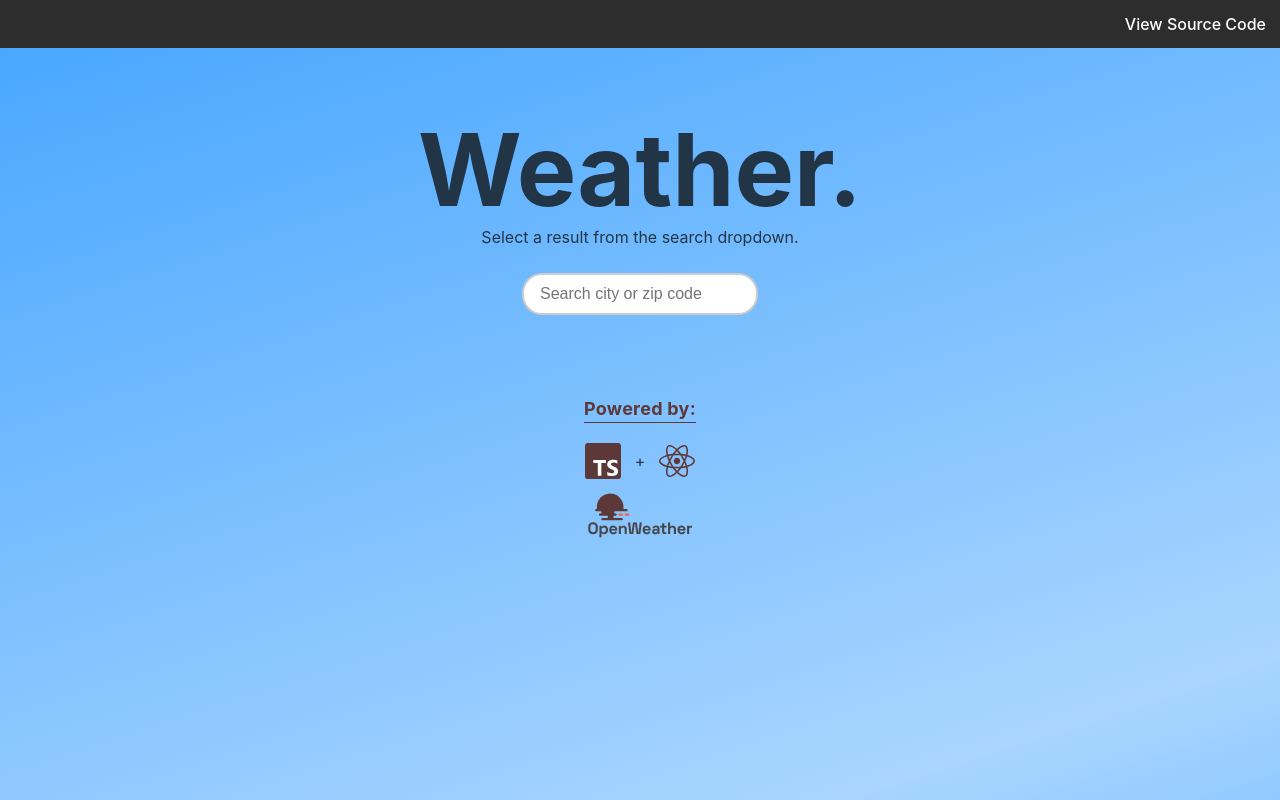
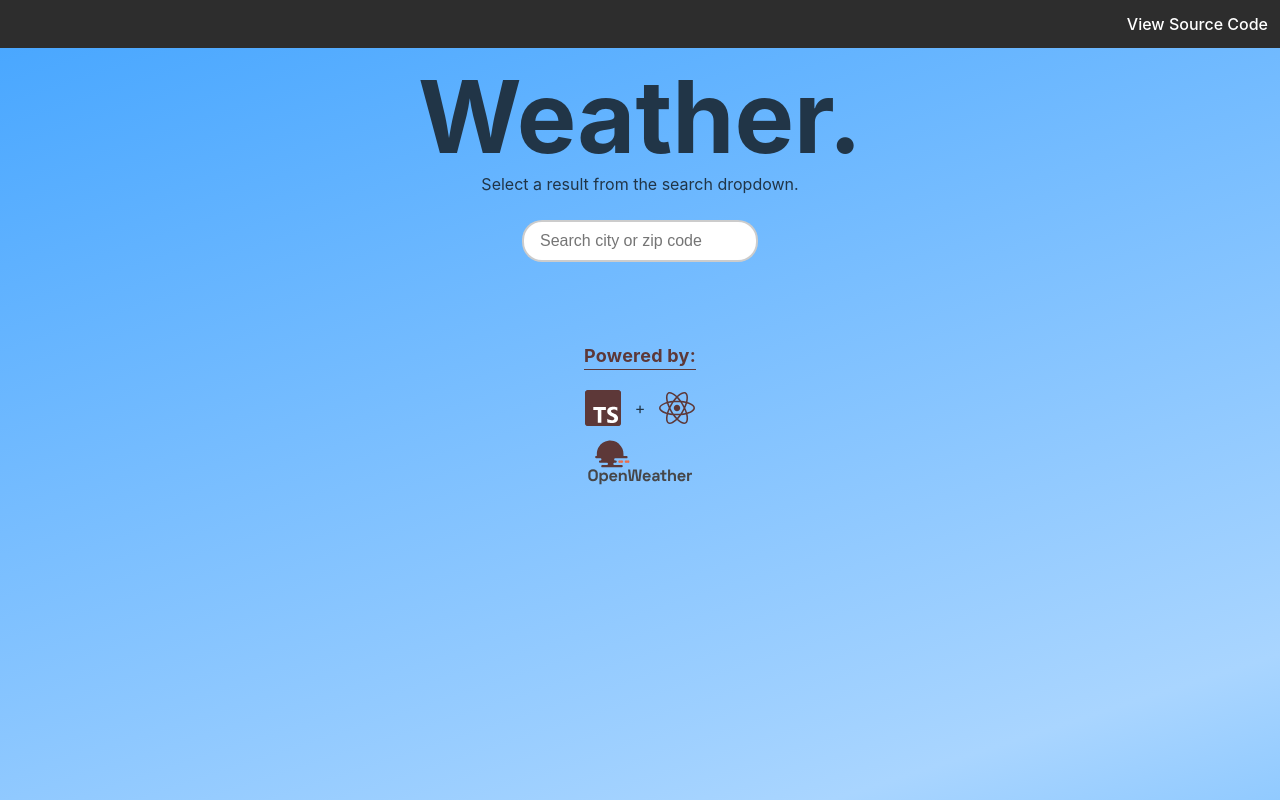
Before and after one commit to dknific/dk-weather-app, a React (Vite) app: page / in a window 1280 px wide. Built offline with nearby package versions, Linux system fonts and the light colour scheme.

Commit message:
012 - Testing more navbar fixes

```diff
--- a/src/components/Navbar.tsx
+++ b/src/components/Navbar.tsx
@@ -3,10 +3,10 @@ import '../styles/Navbar.css';
 export default function Navbar() {
   return (
     <div className="navbar">
-      <a href="https://www.daveyknific.com">
+      <a className='portfolio-link' href="https://www.daveyknific.com">
         <div className='photo-holder'></div>
       </a>
-      <a href="https://www.github.com/dknific" target="_blank">View Source Code</a>
+      <a className='code-link' href="https://www.github.com/dknific" target="_blank">View Source Code</a>
     </div>
   );
 }
--- a/src/styles/HomeScreen.css
+++ b/src/styles/HomeScreen.css
@@ -2,6 +2,11 @@
   display: flex;
   flex-direction: column;
   align-items: center;
+}
+
+h1 {
+  margin: 62px auto 0 auto;
+  font-size: 52px;
 }
 
 .instructions {
@@ -46,11 +51,6 @@
   fill: #5d3838;
 }
 
-h1 {
-  margin-bottom: 0;
-  font-size: 52px;
-}
-
 @media (min-width: 720px) {
   h1 {
     font-size: 100px;
--- a/src/styles/Navbar.css
+++ b/src/styles/Navbar.css
@@ -1,15 +1,24 @@
 .navbar {
-  position: sticky;
+  position: absolute;
   top: 0;
+  width: 100%;
   z-index: 98;
   display: flex;
   justify-content: space-between;
   align-items: center;
   background: #2d2d2d;
-  padding: 8px 14px;
+  padding: 8px 0;
 }
 .navbar > a {
   color: white;
+}
+
+.portfolio-link {
+  margin-left: 12px;
+}
+
+.code-link {
+  margin-right: 12px;
 }
 
 .photo-holder {
--- a/src/styles/SearchBar.css
+++ b/src/styles/SearchBar.css
@@ -5,7 +5,7 @@
   align-items: center;
 }
 .search-holder.forecast-bar {
-  margin: 8px;
+  margin: 62px 8px 8px 8px;
 }
 
 input {
@@ -24,7 +24,7 @@ input {
   margin: 3px auto;
   border: 1px solid #b2b2b2;
   overflow: scroll;
-  height: 132px;
+  max-height: 132px;
 }
 
 .suggestion-item {
@@ -39,11 +39,12 @@ input {
   }
 
   .search-holder.forecast-bar {
-    margin: 16px;
+    margin: 68px 16px 16px 16px;
   }
 }
 
 @media (min-width: 920px) {
+
   .suggestion-dropdown {
     width: 234px;
   }
```
